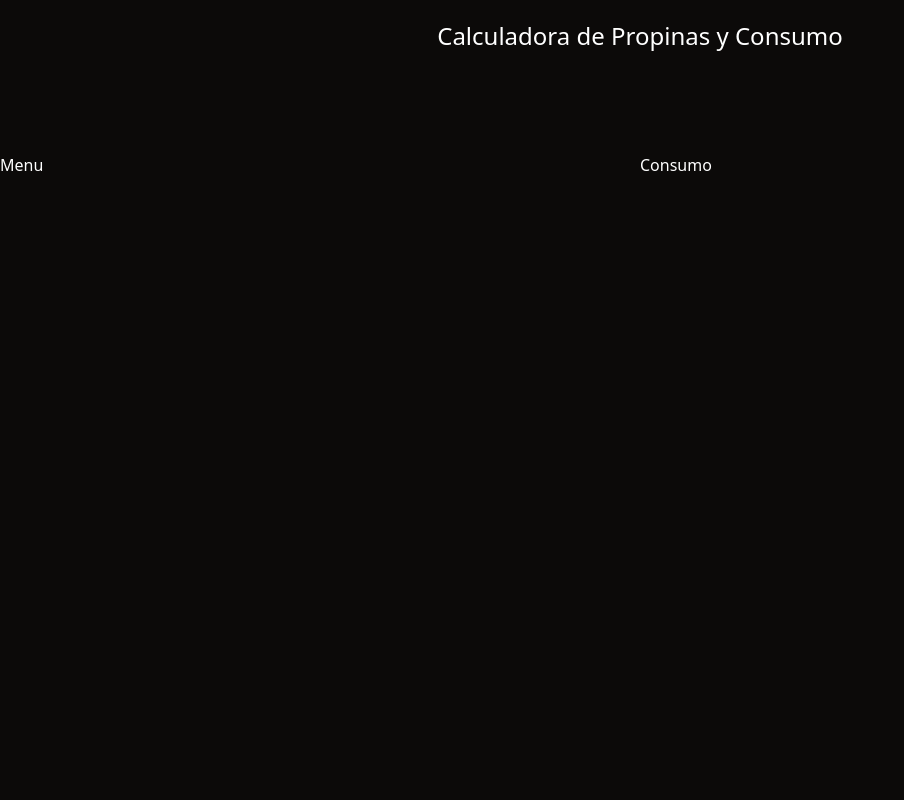
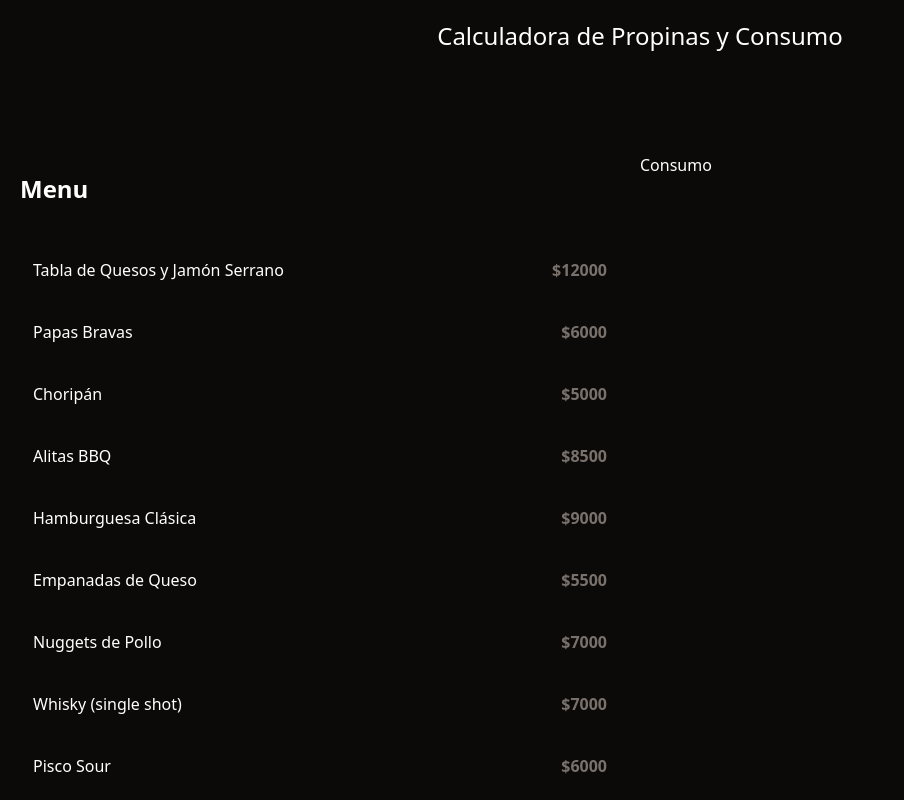
Before and after one commit to jespejo-run-dev/calculadora_propinas, a React (Vite) app: page / in a window 1280 px wide. Shown: the top 800 px of the page, without its empty margins (0-904 px from the left). Built offline with nearby package versions, Linux system fonts and the light colour scheme.

Commit message:
Listando productos del menu

```diff
--- a/src/App.tsx
+++ b/src/App.tsx
@@ -1,9 +1,7 @@
 import  {menuItems} from './data/db'
+import  MenuItem from './components/MenuItem'
 
 const App = () => {
-
-  console.log(menuItems);
-
 
   return (
     <>
@@ -13,8 +11,20 @@ const App = () => {
         </header>
 
         <main className='max-w-7xl mx-auto py-20 grid md:grid-cols-2'>
-          <div>
-            <h3>Menu</h3>
+          <div className='p-5'>
+            <h3 className='text-2xl font-semibold'>Menu</h3>
+
+            <div className='space-y-3 mt-10'>
+              {
+                menuItems.map(item => (
+                  <MenuItem
+                    key={item.id}
+                    item={item}
+                  />
+                ))
+              }
+            </div>
+
           </div>
 
           <div>
--- /dev/null
+++ b/src/components/MenuItem.tsx
@@ -0,0 +1,16 @@
+import type { MenuItem } from "../types"
+
+type MenuItemProps = {
+  item: MenuItem
+}
+
+export default function MenuItem({item} :MenuItemProps) {
+  return (
+    <button
+    className="border-1 border-black/2 dark:border-white/30 hover:bg-stone-800 w-full p-3 flex justify-between cursor-pointer"
+    >
+      <p>{item.name}</p>
+      <p className="font-black text-stone-500">${item.price}</p>
+    </button>
+  )
+}
```
